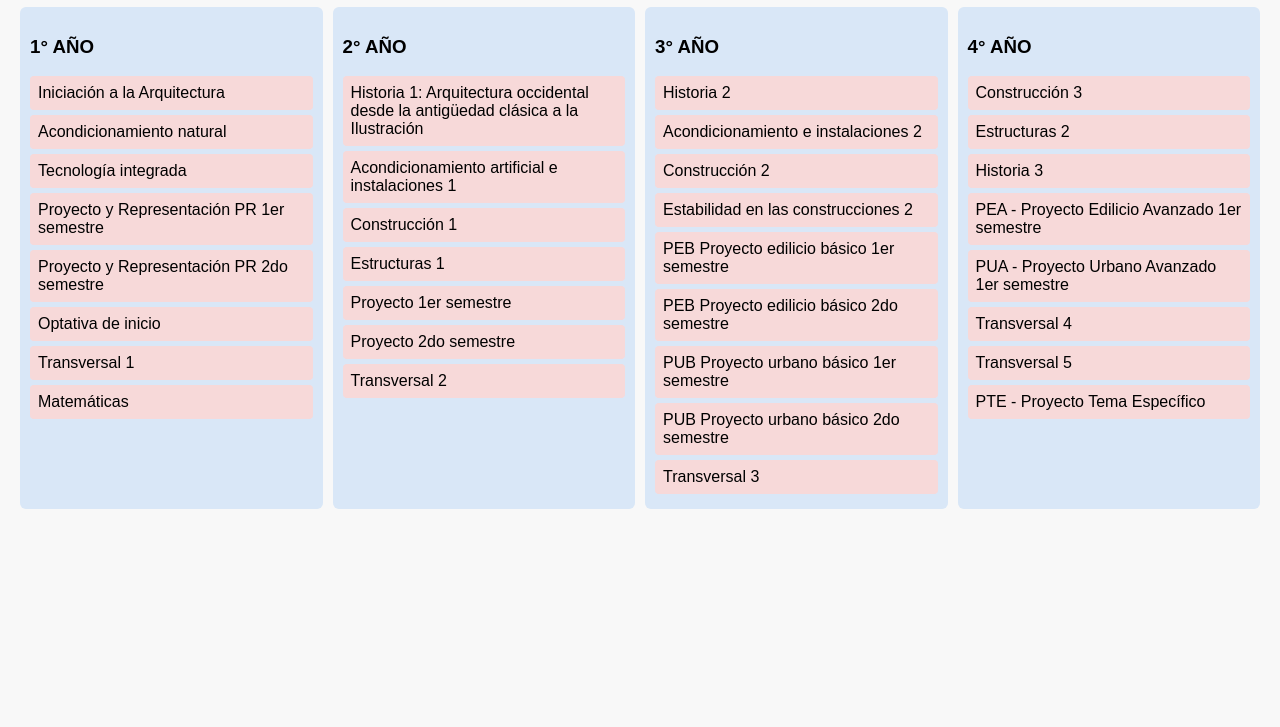
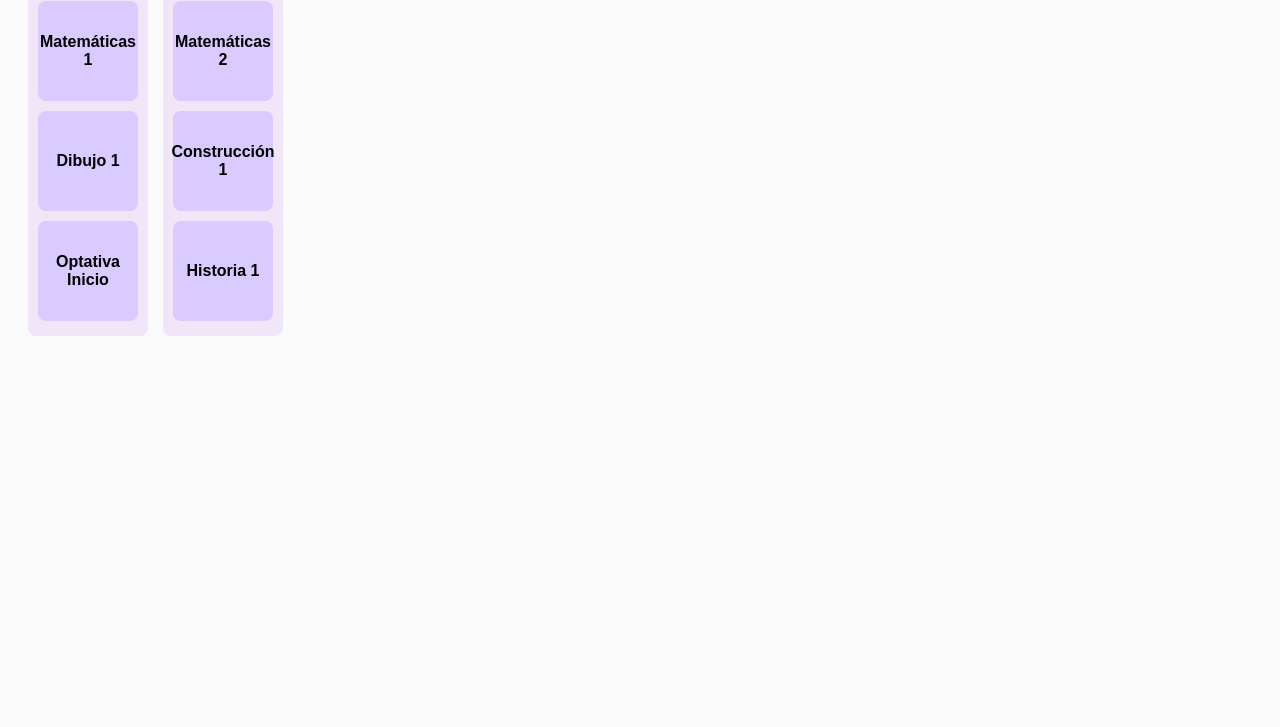
Before and after one commit to zamguerr/UDELAR-FADU-ARQUITECTURA, a plain HTML site: page index.html in a window 1280 px wide. Shown: the part 73-800 px from the top of the page. Drawn offline with Linux system fonts and the light colour scheme.

Commit message:
Update index.html

```diff
--- a/index.html
+++ b/index.html
@@ -2,86 +2,68 @@
 <html lang="es">
 <head>
 <meta charset="UTF-8" />
-  <title>Malla Curricular Arquitectura - FADU</title>
+<meta name="viewport" content="width=device-width, initial-scale=1" />
+<title>Malla Curricular Interactiva</title>
 <style>
   body {
     font-family: Arial, sans-serif;
-      background: #f8f8f8;
-      margin: 20px;
+    background: #fafafa;
+    padding: 20px;
   }
-    .grid {
+  .malla {
     display: grid;
-      grid-template-columns: repeat(auto-fit, minmax(250px, 1fr));
-      gap: 10px;
+    grid-template-columns: repeat(6, 120px); /* 6 semestres, por ejemplo */
+    gap: 15px;
   }
-    .semester {
-      background: #d9e7f7;
+  .semestre {
+    background: #f0e6f7;
+    border-radius: 8px;
+    display: flex;
+    flex-direction: column;
+    align-items: center;
     padding: 10px;
-      border-radius: 6px;
   }
-    .subject {
-      background: #f7d9d9;
+  .semestre h3 {
+    margin: 0 0 10px 0;
+    font-size: 1.1rem;
+    color: #5b3e96;
+  }
+  .materia {
+    background: #d9caff;
     margin: 5px 0;
-      padding: 8px;
-      border-radius: 4px;
+    width: 100px;
+    height: 100px; /* para que sea cuadrado */
+    display: flex;
+    justify-content: center;
+    align-items: center;
+    border-radius: 8px;
+    text-align: center;
+    font-weight: 600;
     cursor: pointer;
+    transition: background-color 0.3s;
+  }
+  .materia:hover {
+    background: #b594e8;
   }
 </style>
 </head>
 <body>
-  <h1>Malla Curricular Arquitectura - FADU</h1>
-  <div class="grid">
-    <!-- 1° AÑO -->
-    <div class="semester">
-      <h3>1° AÑO</h3>
-      <div class="subject">Iniciación a la Arquitectura</div>
-      <div class="subject">Acondicionamiento natural</div>
-      <div class="subject">Tecnología integrada</div>
-      <div class="subject">Proyecto y Representación PR 1er semestre</div>
-      <div class="subject">Proyecto y Representación PR 2do semestre</div>
-      <div class="subject">Optativa de inicio</div>
-      <div class="subject">Transversal 1</div>
-      <div class="subject">Matemáticas</div>
+
+<div class="malla">
+  <div class="semestre">
+    <h3>1° Año</h3>
+    <div class="materia">Matemáticas 1</div>
+    <div class="materia">Dibujo 1</div>
+    <div class="materia">Optativa Inicio</div>
+  </div>
+  <div class="semestre">
+    <h3>2° Año</h3>
+    <div class="materia">Matemáticas 2</div>
+    <div class="materia">Construcción 1</div>
+    <div class="materia">Historia 1</div>
+  </div>
+  <!-- Sigue con los demás semestres -->
 </div>
 
-    <!-- 2° AÑO -->
-    <div class="semester">
-      <h3>2° AÑO</h3>
-      <div class="subject">Historia 1: Arquitectura occidental desde la antigüedad clásica a la Ilustración</div>
-      <div class="subject">Acondicionamiento artificial e instalaciones 1</div>
-      <div class="subject">Construcción 1</div>
-      <div class="subject">Estructuras 1</div>
-      <div class="subject">Proyecto 1er semestre</div>
-      <div class="subject">Proyecto 2do semestre</div>
-      <div class="subject">Transversal 2</div>
-    </div>
-
-    <!-- 3° AÑO -->
-    <div class="semester">
-      <h3>3° AÑO</h3>
-      <div class="subject">Historia 2</div>
-      <div class="subject">Acondicionamiento e instalaciones 2</div>
-      <div class="subject">Construcción 2</div>
-      <div class="subject">Estabilidad en las construcciones 2</div>
-      <div class="subject">PEB Proyecto edilicio básico 1er semestre</div>
-      <div class="subject">PEB Proyecto edilicio básico 2do semestre</div>
-      <div class="subject">PUB Proyecto urbano básico 1er semestre</div>
-      <div class="subject">PUB Proyecto urbano básico 2do semestre</div>
-      <div class="subject">Transversal 3</div>
-    </div>
-
-    <!-- 4° AÑO -->
-  <div class="semester">
-    <h3>4° AÑO</h3>
-    <div class="subject">Construcción 3</div>
-    <div class="subject">Estructuras 2</div>
-    <div class="subject">Historia 3</div>
-    <div class="subject">PEA - Proyecto Edilicio Avanzado 1er semestre</div>
-    <div class="subject">PUA - Proyecto Urbano Avanzado 1er semestre</div>
-    <div class="subject">Transversal 4</div>
-    <div class="subject">Transversal 5</div>
-    <div class="subject">PTE - Proyecto Tema Específico</div>
-  </div>
-  </div>
 </body>
 </html>
```
Lines whose indentation alone changed are shown as unchanged.
